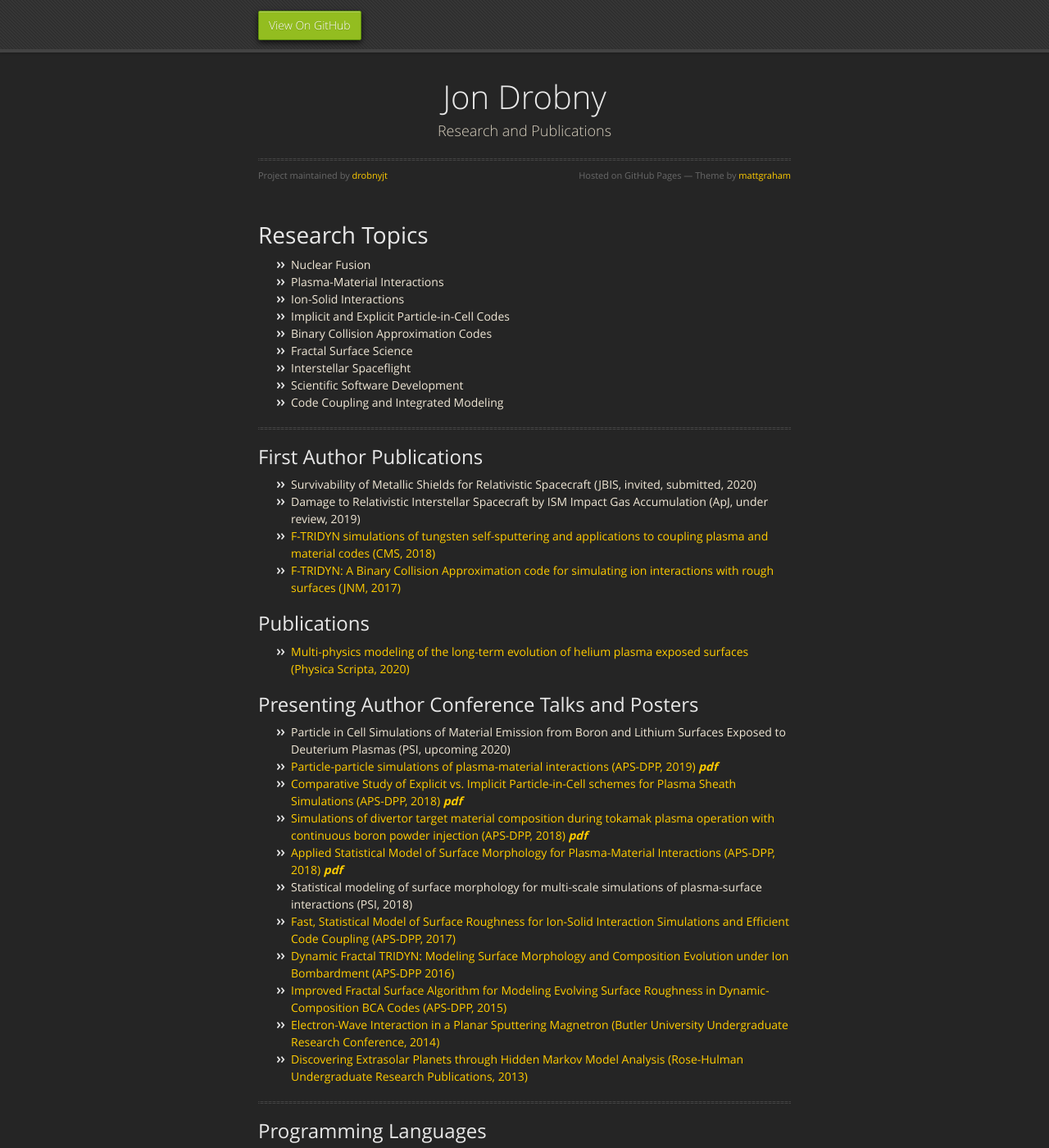
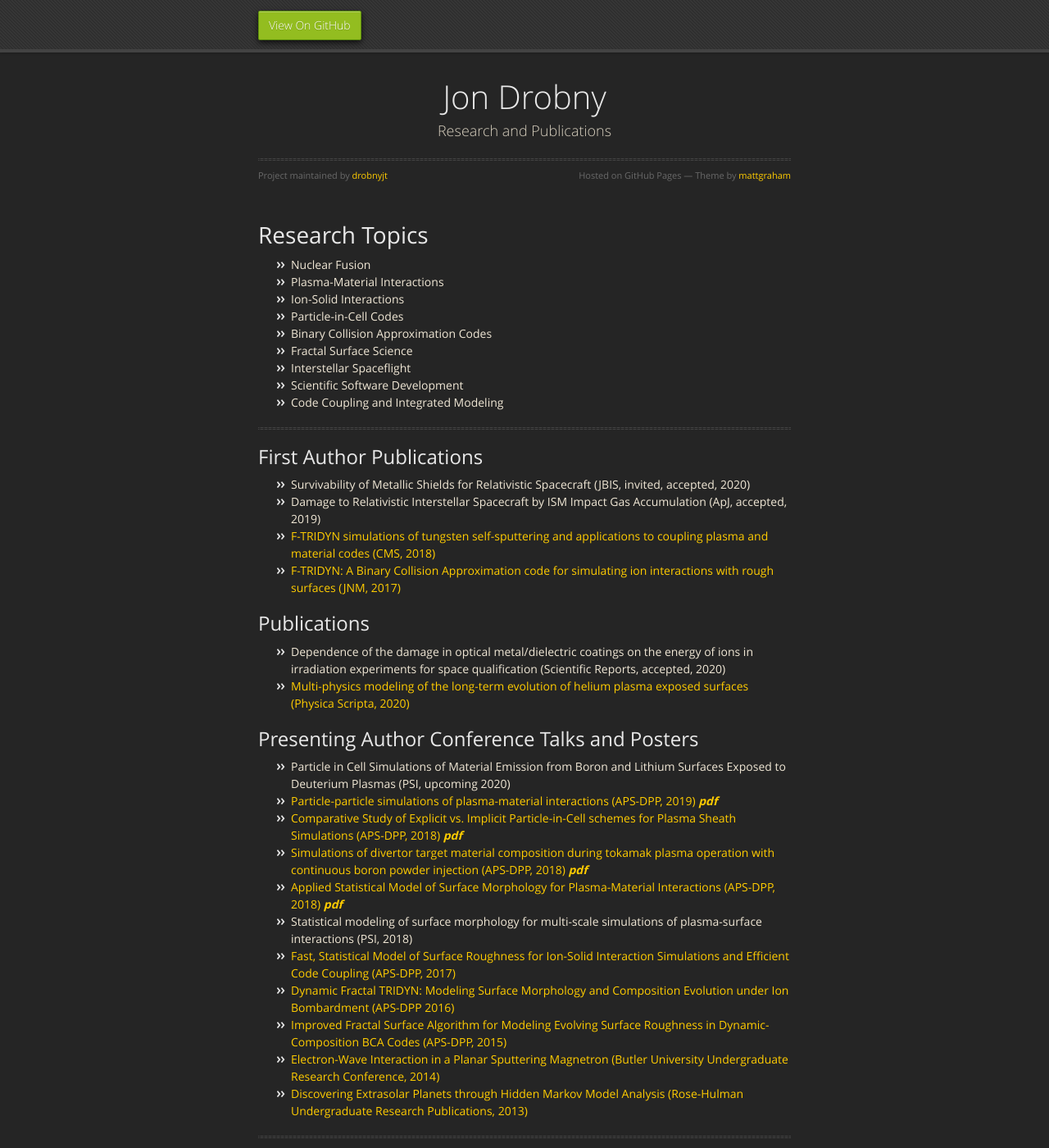
Before and after one commit to drobnyjt/test_jekyll, a Jekyll site: the page built from index.md, in a window 1280 px wide and 1400 px high. Shown: the whole window at 82% size. Built offline with Jekyll 4.4.1, drawn with Linux system fonts in a browser that asks for light colours; our own code applies the rules of GitHub Pages for plain Markdown files; some of the changed text lies outside the part shown.

Commit message:
Update index.md
added papers; removed old figures

```diff
--- a/index.md
+++ b/index.md
@@ -7,7 +7,7 @@ layout: default
 * Nuclear Fusion
 * Plasma-Material Interactions
 * Ion-Solid Interactions
-* Implicit and Explicit Particle-in-Cell Codes
+* Particle-in-Cell Codes
 * Binary Collision Approximation Codes
 * Fractal Surface Science
 * Interstellar Spaceflight
@@ -17,12 +17,14 @@ layout: default
 * * *
 
 ## First Author Publications
-* Survivability of Metallic Shields for Relativistic Spacecraft (JBIS, invited, submitted, 2020)
-* Damage to Relativistic Interstellar Spacecraft by ISM Impact Gas Accumulation (ApJ, under review, 2019)
+* Survivability of Metallic Shields for Relativistic Spacecraft (JBIS, invited, accepted, 2020)
+* Damage to Relativistic Interstellar Spacecraft by ISM Impact Gas Accumulation (ApJ, accepted, 2019)
 * [F-TRIDYN simulations of tungsten self-sputtering and applications to coupling plasma and material codes (CMS, 2018)](https://doi.org/10.1016/j.commatsci.2018.03.032)
 * [F-TRIDYN: A Binary Collision Approximation code for simulating ion interactions with rough surfaces (JNM, 2017)](https://doi.org/10.1016/j.jnucmat.2017.07.037)
 
 ## Publications
+* Dependence of the damage in optical metal/dielectric coatings on
+the energy of ions in irradiation experiments for space qualification (Scientific Reports, accepted, 2020)
 * [Multi-physics modeling of the long-term evolution of helium plasma exposed surfaces (Physica Scripta, 2020)](https://doi.org/10.1088/1402-4896/ab4c29)
 
 ## Presenting Author Conference Talks and Posters
@@ -79,21 +81,3 @@ Coupling of hydrogen plasma to boron wall, plotted in phase space. X-axis is pos
 ![PIC-BCA Distributions and Yields.](./iead_d_overlay_both_star.png)
 
 This figure shows in color the ion energy-angle distribution of deuterium striking a boron wall in a magnetized sheath. Contours in red show the sputtering yield of deuterium on boron, and contours in white show the reflection coefficient. The purple star shows the peak energy and angle of the deuterium IEAD. Using the peak energy and angle significantly underestimates the sputtering yield.
-
-## Impurity Tracing in Tokamaks
-
-![Impurity Tracer Trajectories.](./tokamaks_orbits_2.png)
-
-Tracing impurities in DIII-D from DIMES.
-
-## F-TRIDYN Physics
-
-![F-TRIDYN Physics illustration.](./ftridyn.png)
-
-Physical processes in F-TRIDYN. Figure made for my MS Thesis.
-
-## PyBCA Hydrogen on Copper at 10 keV
-
-![PyBCA with geometry.](./bca_geom_3.png)
-
-PyBCA is a new port of the binary collision approximation to Python. This version includes 2D geometry, a new screened Coulomb scattering integral solver from Mendenhall and Weller (1991, 2005), and some nice plotting features. Check it out at: https://github.com/drobnyjt/pybca
```
Also changed, not shown: other parts of index.md (+1 -1 lines).
